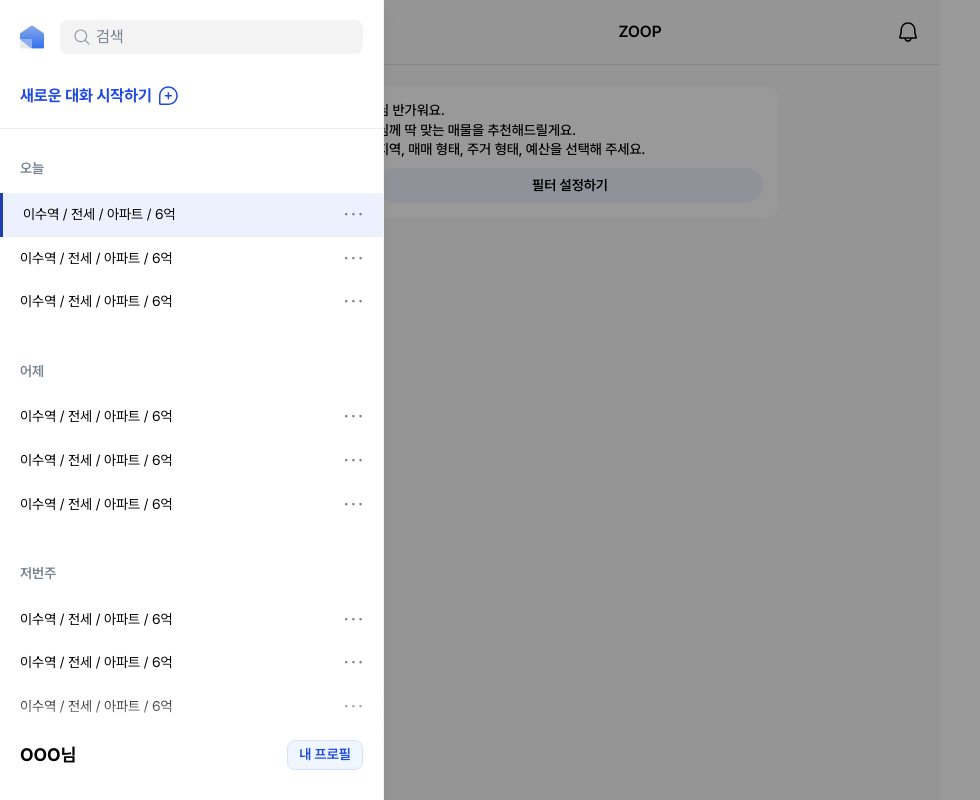
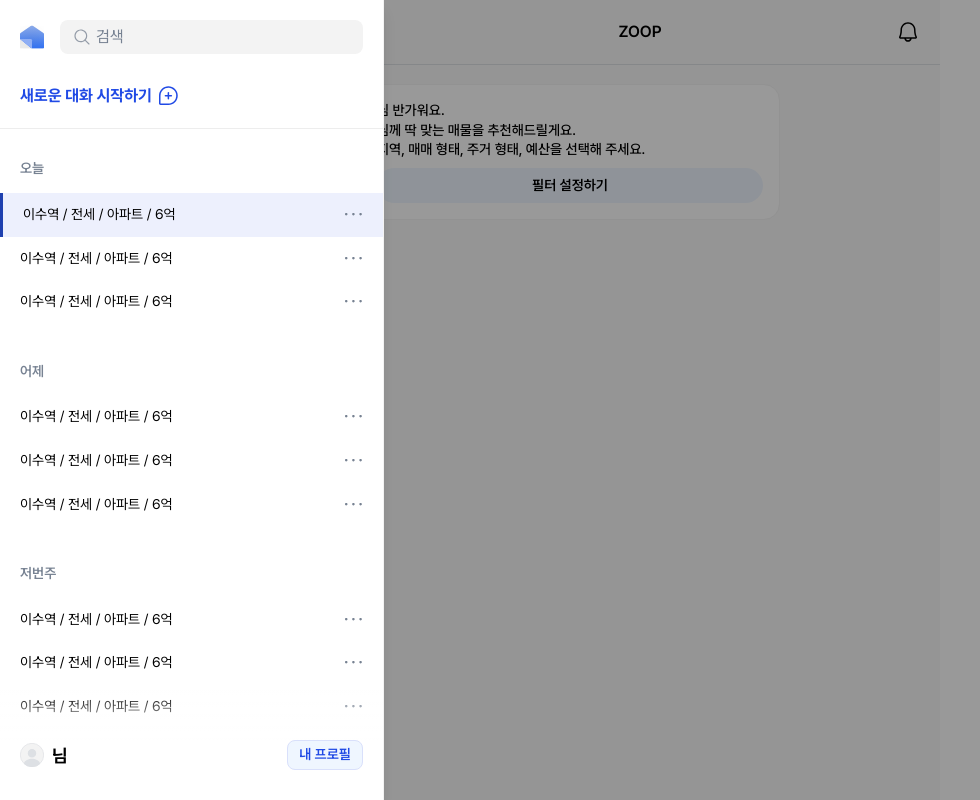
Before and after one commit to FC-DEV3-Final-Project/zoop-frontend, a Next.js app: page / in a window 1280 px wide. Both pictures are taken after a click on the button 372 px from the left and 32 px from the top of the page. Shown: the whole page, without its empty margins (0-980 px from the left). Built offline with nearby package versions, Linux system fonts and the light colour scheme.

Commit message:
design: 로컬스토리지에 저장하는 로직 빠져서 추가했음, app페이지와 SideBar.tsx에 유저 임시로 적용해봄

```diff
--- a/src/app/login/set-nickname/page.tsx
+++ b/src/app/login/set-nickname/page.tsx
@@ -6,37 +6,28 @@ import { createUserNickname } from "@/apis/login/createUserNickname";
 import { useRouter } from "next/navigation";
 import useAuthFromHash from "@/hooks/common/useAuthFromHash";
 import NicknameInput from "@/components/common/NicknameInput";
+import { getUserInfo } from "@/apis/login/getUserInfo";
+import { useUserInfoStore } from "@/stores/useUserInfoStore";
 
 const Page = () => {
   const router = useRouter();
   const [nickname, setNickname] = useState("");
   const [isValid, setIsValid] = useState(false);
 
+  const { setUser } = useUserInfoStore(); // 상태 저장 함수 가져오기
+
   useAuthFromHash();
 
-  const validateNickname = (value: string): string | null => {
-    const trimmed = value.trim();
-
-    if (!trimmed) return "닉네임을 입력해주세요.";
-    if (value[0] === " ") return "닉네임은 공백으로 시작할 수 없습니다.";
-    if (trimmed.length < 2 || trimmed.length > 10)
-      return "닉네임은 2자 이상 10자 이하로 입력해주세요.";
-    if (!/^[가-힣a-zA-Z0-9]+$/.test(trimmed))
-      return "닉네임은 한글, 영문, 숫자만 사용할 수 있어요.";
-
-    return null; // 유효함
-  };
-
   const handleSubmit = async () => {
-    const error = validateNickname(nickname);
-    if (error) {
-      alert(error);
-      return;
-    }
-
     try {
       await createUserNickname(nickname);
       alert("통신 성공");
+
+      const userData = await getUserInfo();
+      console.log("유저정보 확인::: ", userData);
+
+      setUser(userData); // Zustand에 유저 정보 저장
+
       router.push("/");
     } catch (err) {
       alert("닉네임 등록 중 오류가 발생했습니다.");
--- a/src/components/chat/SideBar.tsx
+++ b/src/components/chat/SideBar.tsx
@@ -9,6 +9,7 @@ import NewChatIcon from "../../../public/icons/new-chat.svg";
 import LogoIcon from "../../../public/icons/logo.svg";
 
 import SideBarItem from "./SideBarItem";
+import { useUserInfoStore } from "@/stores/useUserInfoStore";
 
 interface SideBarProps {
   onClose?: () => void;
@@ -18,6 +19,8 @@ const SideBar = ({ onClose }: SideBarProps) => {
   const [searchKeyword, setSearchKeyword] = useState("");
   const [isFocused, setIsFocused] = useState(false);
   const [selectedChatId, setSelectedChatId] = useState("chat-1");
+
+  const { user } = useUserInfoStore();
 
   const handelNewChat = () => {
     alert("새로운 대화 시작하기");
@@ -146,10 +149,18 @@ const SideBar = ({ onClose }: SideBarProps) => {
         }}
       >
         <div className="flex flex-row items-center justify-between py-[10px]">
-          <span>
-            {/** 프로필 이미지 자리 */}
-            <span className="text-title3">OOO님</span>
-          </span>
+          <div className="flex items-center gap-2">
+            {user?.profileImage ? (
+              <img
+                src={user.profileImage}
+                alt="프로필 이미지"
+                className="h-8 w-8 rounded-full object-cover"
+              />
+            ) : (
+              <img src="/icons/base-user-img.svg" alt="프로필 이미지" />
+            )}
+            <span className="text-title3">{user?.nickname}님</span>
+          </div>
           <Link
             href={"/mypage"}
             className="w-[76px] rounded-lg border-[1px] border-blue-100 bg-blue-50 py-1 text-center text-caption1 text-blue-800-primary"
```
Also changed, not shown: public/icons/base-user-img.svg (added).
